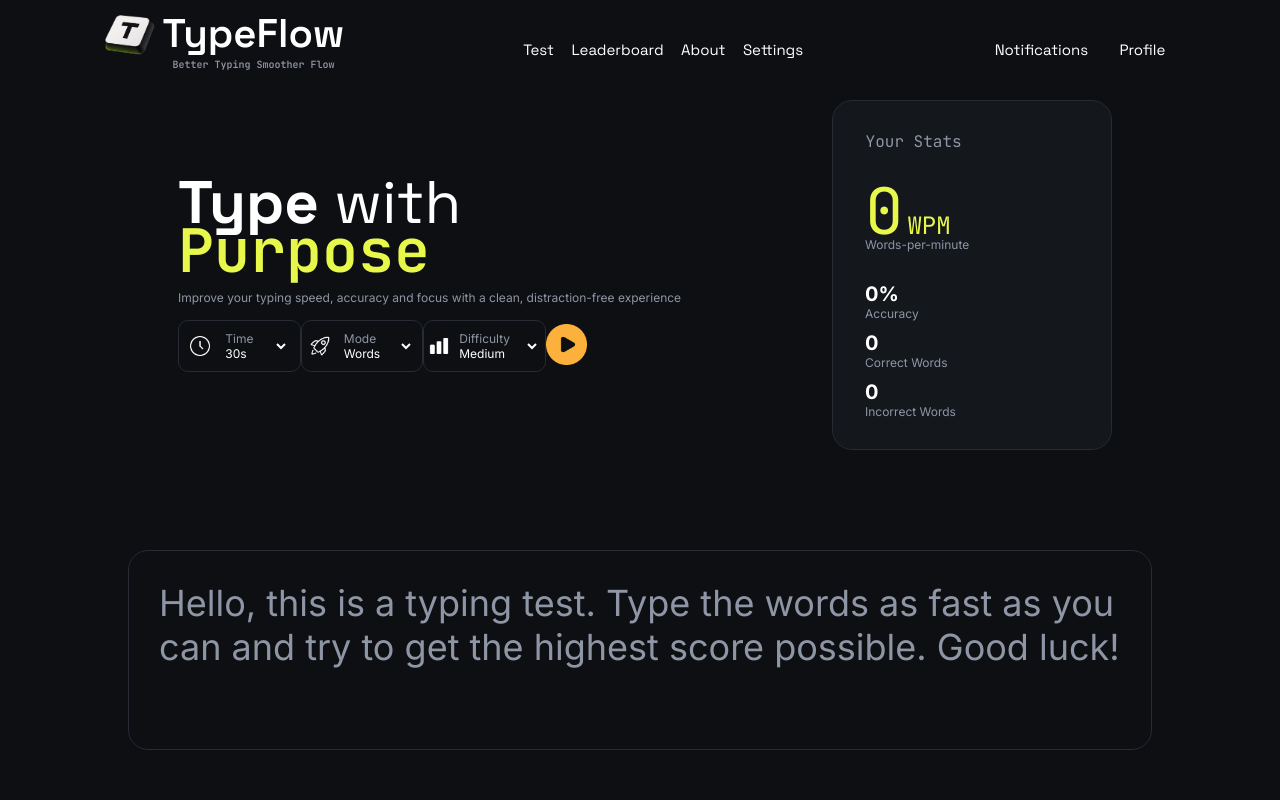
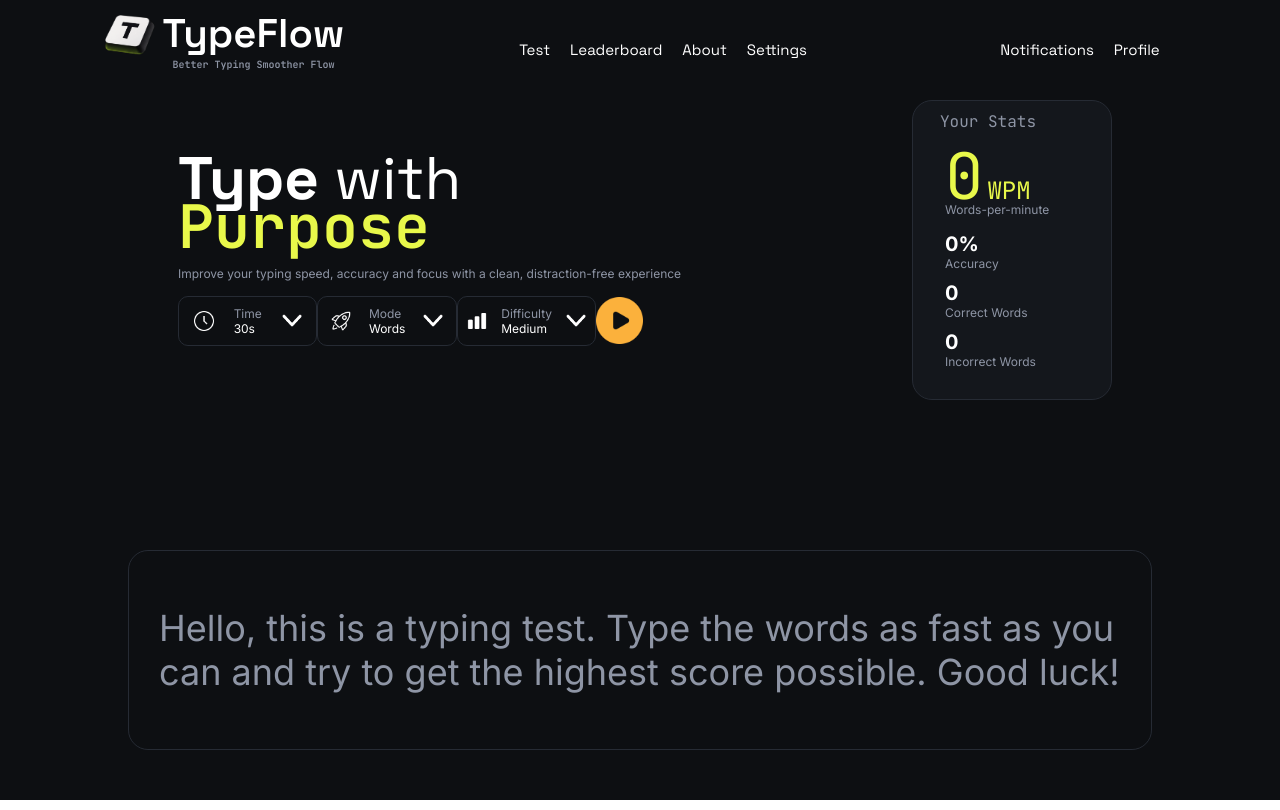
Before and after one commit to Aman212005/TypeFlow, a plain HTML site: page index.html in a window 1280 px wide. Drawn offline with Linux system fonts and the light colour scheme.

Commit message:
Improved the layout alignment

```diff
--- a/css/style.css
+++ b/css/style.css
@@ -121,7 +121,8 @@
   width: 300px;
   display: flex;
   padding: 0px 10px;
-  justify-content: space-between;
+  justify-content: center;
+  gap:20px;
 }
 .header-nav-option {
   list-style-type: none;
@@ -133,8 +134,8 @@
 .header-right {
   display: flex;
   width: 200px;
-  justify-content: space-around;
-  gap: 2px;
+  justify-content: center;
+  gap: 20px;
 }
 
 .header-right-option {
@@ -258,16 +259,22 @@
 }
 
 .start-icon{
+  display:block;
   width: 100%;
   height: 100%;
   object-fit: contain;
+
 }
+
+
+
 
 .typing-area{
   width:100%;
   height:200px;
   border: 0px;
   background-color: rgba(0,0,0,0);
+
 }
 .typing-area-text{
   width:100%;
@@ -280,6 +287,9 @@
   overflow-wrap: break-word;
   border:1px solid var(--color-border-subtle);
   border-radius:20px;
+  display : flex;
+
+  align-items: center;
 }
 
 .work-area{
@@ -294,7 +304,7 @@
   display: flex;
   flex-direction: row;
   align-items: center;
-  justify-content: center;
+  justify-content: space-around;
   gap: 60px;          /* Controls space between main-stage and stats */
   width: 80%;
   max-width: 1400px;
@@ -302,10 +312,10 @@
 }
 
 .stats-card {
-  width: 280px;        /* Fixed width instead of 20% */
+  width: 200px;        /* Fixed width instead of 20% */
   flex-shrink: 0;
-  height: 350px;
-  padding: 30px 60px 30px 12px;
+  height: 300px;
+  padding: 10px 60px 30px 12px;
   border: 1px solid var(--color-border-subtle);
   border-radius: 20px;
   background-color: var(--color-surface-card);
@@ -316,7 +326,7 @@
 }
 .stats-card-header{
   display:flex;
-  width:80%;
+  width:8  0%;
   flex-direction:column;
   align-items: flex-start;
 }
@@ -365,3 +375,17 @@
   font-family: var(--font-primary);
   font-weight: 800;
 }
+
+.arrow-icon {
+  width: 20px;
+  height: 20px;
+  display: flex;
+  justify-content: center;
+  align-items: center;
+}
+
+.arrow-icon-img {
+  width: 100%;
+  height: 100%;
+  object-fit: contain;
+}
--- a/index.html
+++ b/index.html
@@ -79,11 +79,10 @@
                                 <div class="typing-control-maintext">Time</div>
                                 <div class="typing-control-selected-option">30s</div>
                             </div>
-                            <select class="typing-control-options" id="selectTime">
-                                <option>10s</option>
-                                <option>30s</option>
-                                <option>60s</option>
-                            </select>
+                            <div class="arrow-icon">
+                                <img class="arrow-icon-img" src="assets/icons/chevron-down.png" alt="Arrow">
+                            </div>
+
                         </div>
 
                         <div class="typing-control-label">
@@ -94,10 +93,10 @@
                                 <div class="typing-control-maintext">Mode</div>
                                 <div class="typing-control-selected-option">Words</div>
                             </div>
-                            <select class="typing-control-options" id="selectMode">
-                                <option>Random Words</option>
-                                <option>Quote</option>
-                            </select>
+                            <div class="arrow-icon">
+
+                                <img class="arrow-icon-img" src="assets/icons/chevron-down.png" alt="Arrow">
+                            </div>
                         </div>
 
                         <div class="typing-control-label">
@@ -108,15 +107,16 @@
                                 <div class="typing-control-maintext">Difficulty</div>
                                 <div class="typing-control-selected-option">Medium</div>
                             </div>
-                            <select class="typing-control-options" id="selectDifficulty">
-                                <option>Easy</option>
-                                <option>Medium</option>
-                                <option>Hard</option>
-                            </select>
+                            <div class="arrow-icon">
+                                <img class="arrow-icon-img" src="assets/icons/chevron-down.png" alt="Arrow">
+                            </div>
                         </div>
                         <div class="start-button">
                             <img class="start-icon" src="assets/icons/play-button.png">
+
+
                         </div>
+
 
 
 
@@ -169,11 +169,6 @@
 
             </section>
 
-
-
-            <section class="section-result">
-
-            </section>
         </div>
     </div>
 
```
Also changed, not shown: assets/icons/chevron-down.png (added), assets/icons/start.png (added).
